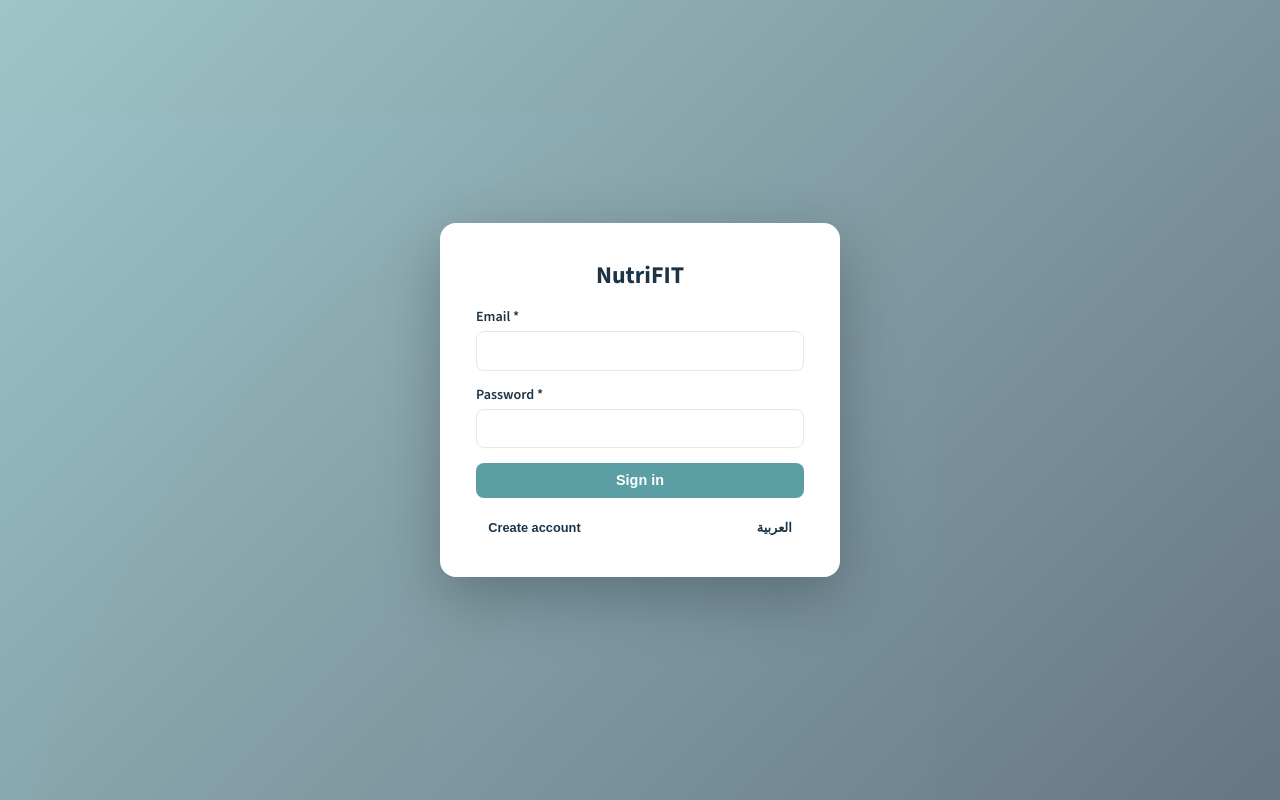
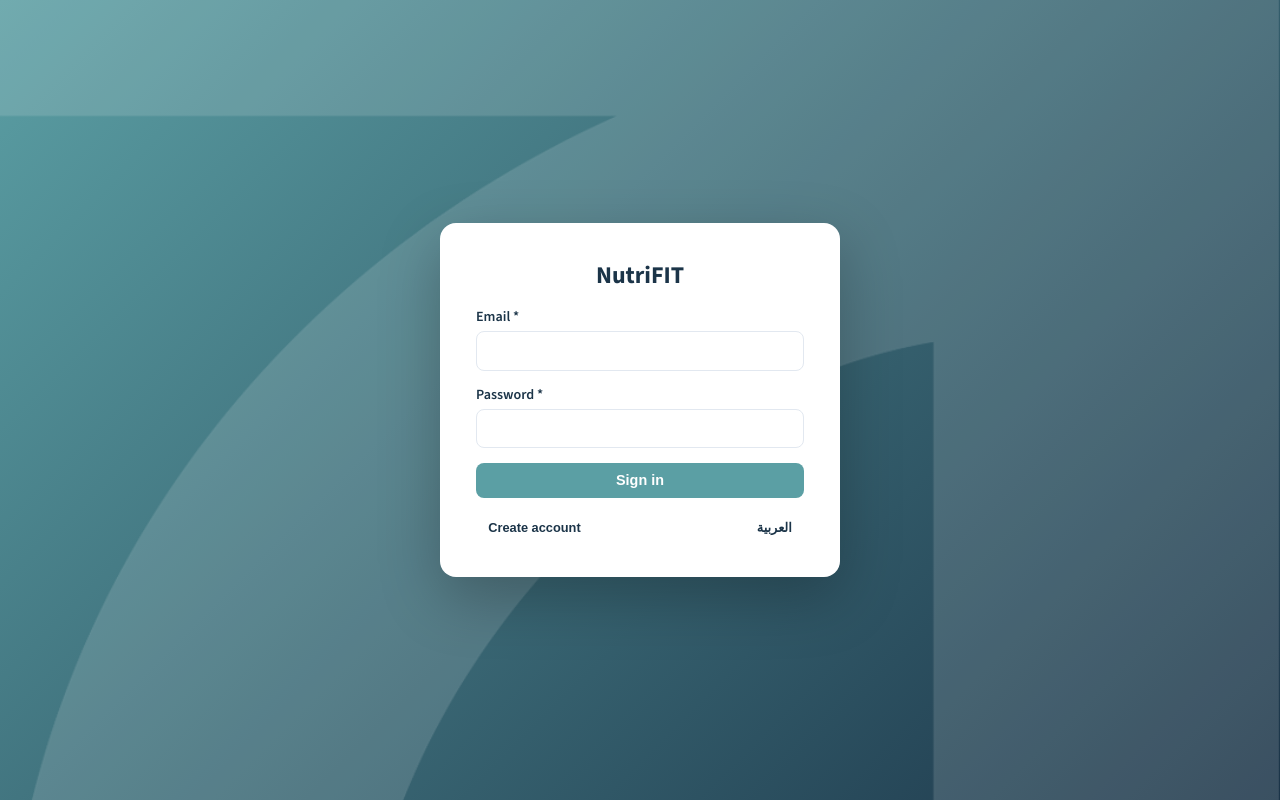
Before and after one commit to thefitxperience/diet-plan, a React (Vite) app in the folder nutrifit/: page /team in a window 1280 px wide. Built offline with nearby package versions, Linux system fonts and the light colour scheme; no server answers.

Commit message:
ui(login): replicate fit-demo background — solid gradient + 15% image overlay
Co-Authored-By: Claude Fable 5 <noreply@anthropic.com>

```diff
--- a/nutrifit/src/app.css
+++ b/nutrifit/src/app.css
@@ -373,6 +373,19 @@ table.data tr.clickable:hover { background: #f8fafc; }
   justify-content: center;
   background: var(--grad);
   padding: 1rem;
+  position: relative;
+  overflow: hidden;
+}
+/* faint brand image over the gradient (matches fit-demo: center/cover, 15%) */
+.login-bg {
+  position: absolute;
+  inset: 0;
+  background-position: center;
+  background-size: cover;
+  background-repeat: no-repeat;
+  opacity: 0.15;
+  z-index: 0;
+  pointer-events: none;
 }
 .login-card {
   background: white;
@@ -381,6 +394,8 @@ table.data tr.clickable:hover { background: #f8fafc; }
   width: 100%;
   max-width: 400px;
   box-shadow: 0 20px 60px rgba(0, 0, 0, 0.25);
+  position: relative;
+  z-index: 1;
 }
 .login-card h1 { text-align: center; color: var(--navy); }
 
--- a/nutrifit/src/pages/Login.jsx
+++ b/nutrifit/src/pages/Login.jsx
@@ -37,12 +37,8 @@ export default function Login() {
   }
 
   return (
-    <div
-      className="login-wrap"
-      style={{
-        background: `linear-gradient(135deg, rgba(91,159,164,0.55) 0%, rgba(27,52,72,0.65) 100%), url(${import.meta.env.BASE_URL}assets/background.png) center/cover no-repeat`,
-      }}
-    >
+    <div className="login-wrap">
+      <div className="login-bg" style={{ backgroundImage: `url(${import.meta.env.BASE_URL}assets/background.png)` }} />
       <div className="login-card">
         <h1>{t('app.name')}</h1>
         {!supabaseConfigured && (
```
